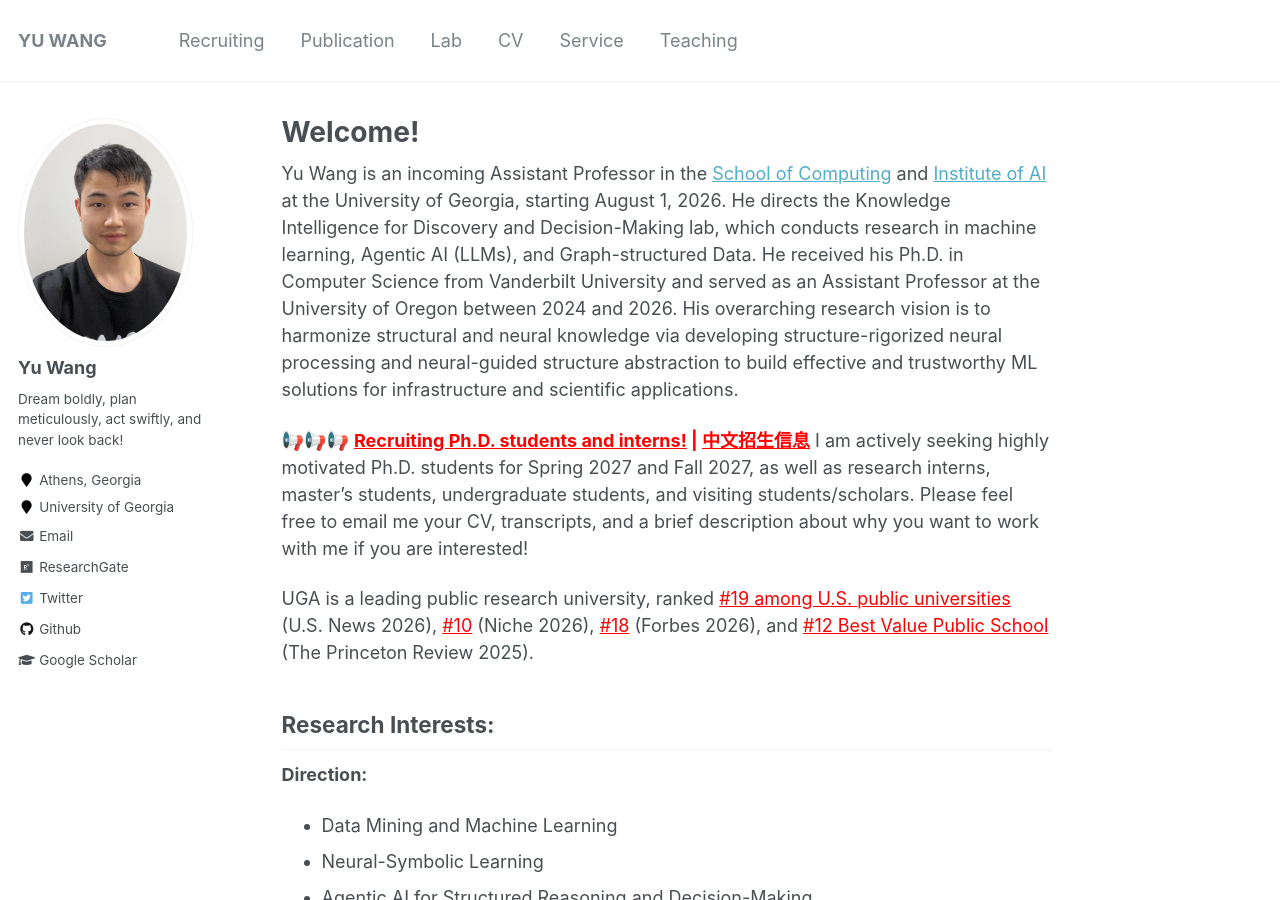
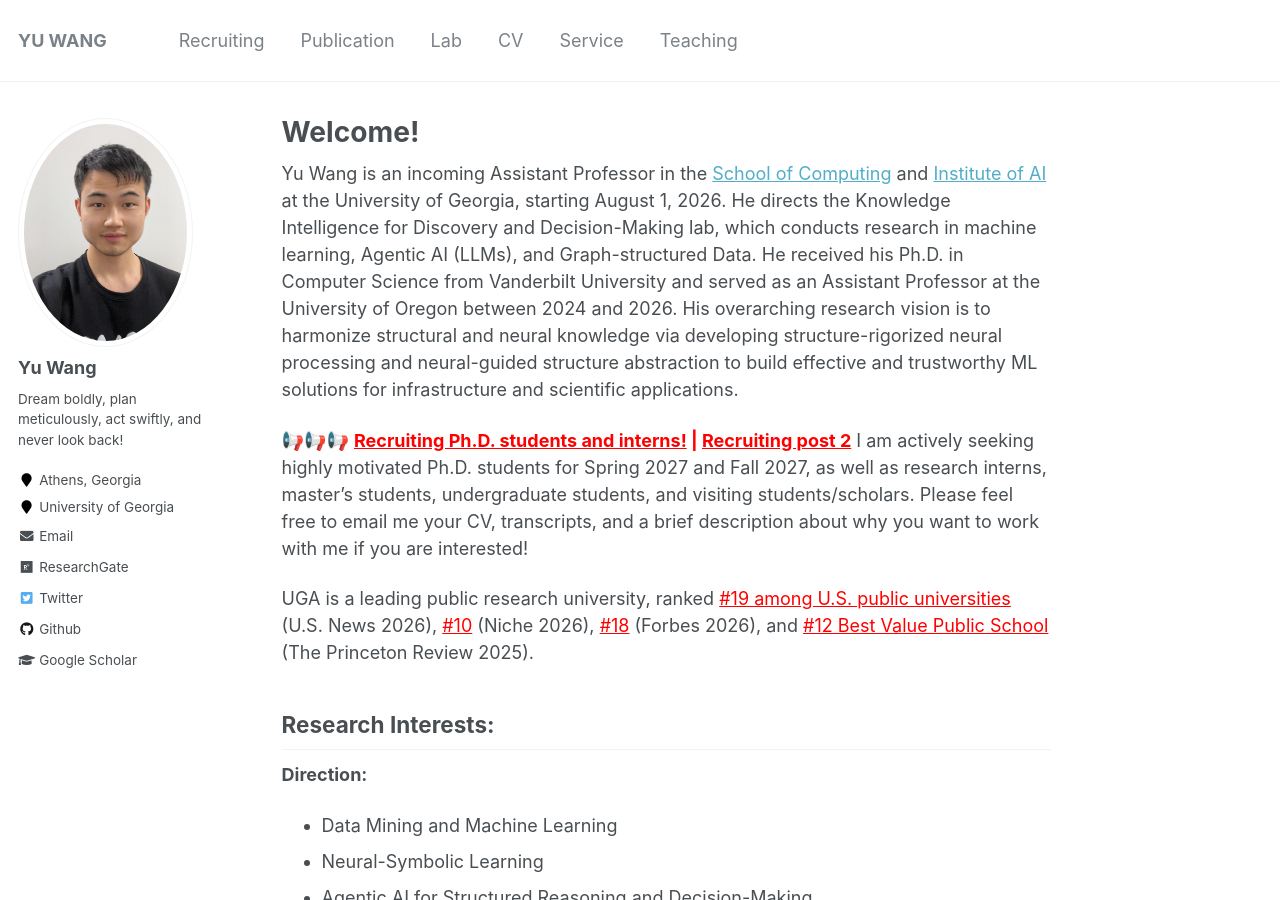
Before and after one commit to yuwang0103/yuwang0103.github.io, a Jekyll site: the page built from _pages/about.md, in a window 1280 px wide and 900 px high. Built offline with Jekyll 4.4.1, drawn with Linux system fonts in a browser that asks for light colours.

Commit message:
Update recruiting post label

```diff
--- a/_pages/about.md
+++ b/_pages/about.md
@@ -11,7 +11,7 @@ redirect_from:
 
 Yu Wang is an incoming Assistant Professor in the [School of Computing](https://computing.uga.edu/) and [Institute of AI](https://www.ai.uga.edu/) at the University of Georgia, starting August 1, 2026. He directs the Knowledge Intelligence for Discovery and Decision-Making lab, which conducts research in machine learning, Agentic AI (LLMs), and Graph-structured Data. He received his Ph.D. in Computer Science from Vanderbilt University and served as an Assistant Professor at the University of Oregon between 2024 and 2026. His overarching research vision is to harmonize structural and neural knowledge via developing structure-rigorized neural processing and neural-guided structure abstraction to build effective and trustworthy ML solutions for infrastructure and scientific applications.
 
-📢📢📢 <span style="color:red"><b><a href="/recruiting/" style="color:red">Recruiting Ph.D. students and interns!</a> | <a href="/recruiting-cn/" style="color:red">中文招生信息</a></b></span> I am actively seeking highly motivated Ph.D. students for Spring 2027 and Fall 2027, as well as research interns, master's students, undergraduate students, and visiting students/scholars. Please feel free to email me your CV, transcripts, and a brief description about why you want to work with me if you are interested!
+📢📢📢 <span style="color:red"><b><a href="/recruiting/" style="color:red">Recruiting Ph.D. students and interns!</a> | <a href="/recruiting-cn/" style="color:red">Recruiting post 2</a></b></span> I am actively seeking highly motivated Ph.D. students for Spring 2027 and Fall 2027, as well as research interns, master's students, undergraduate students, and visiting students/scholars. Please feel free to email me your CV, transcripts, and a brief description about why you want to work with me if you are interested!
 
 UGA is a leading public research university, ranked <a href="https://news.uga.edu/a-decade-in-the-top-20/" style="color:red">#19 among U.S. public universities</a> (U.S. News 2026), <a href="https://www.niche.com/colleges/university-of-georgia/rankings/" style="color:red">#10</a> (Niche 2026), <a href="https://news.uga.edu/uga-earns-high-marks-in-latest-forbes-and-niche-rankings/" style="color:red">#18</a> (Forbes 2026), and <a href="https://www.princetonreview.com/college/university-georgia-1023767" style="color:red">#12 Best Value Public School</a> (The Princeton Review 2025).
 
```
